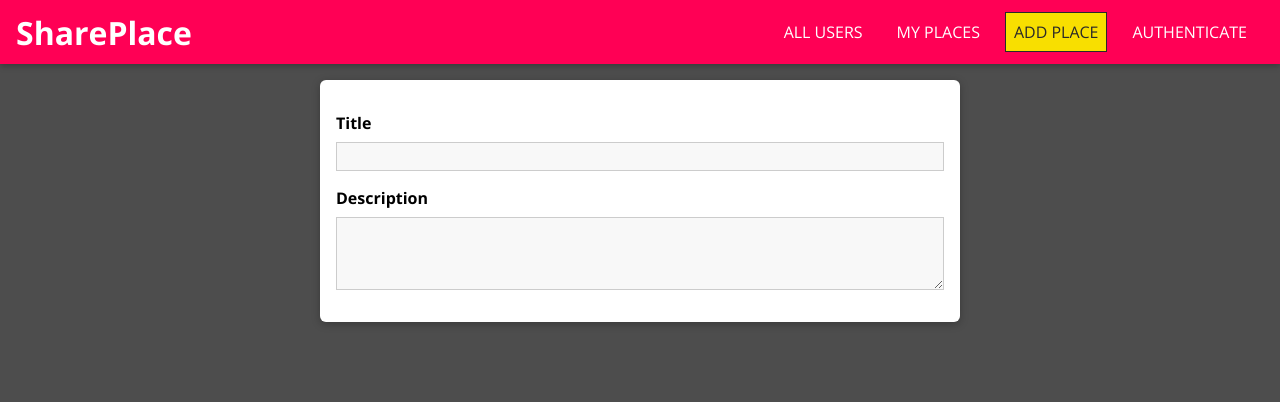
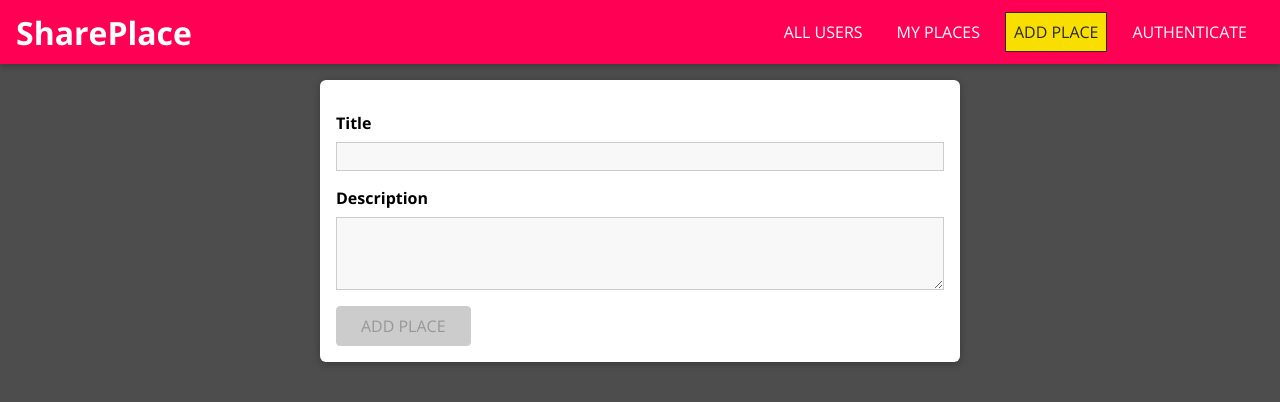
Before and after one commit to mariocooper/share-place, a React (Create React App) app: page /places/new in a window 1280 px wide. Shown: the top 402 px of the page. Built offline with nearby package versions, Linux system fonts and the light colour scheme.

Commit message:
now managing state in NewPlace form

```diff
--- a/src/places/pages/NewPlace.js
+++ b/src/places/pages/NewPlace.js
@@ -1,12 +1,51 @@
-import React, { useCallback } from "react";
+import React, { useCallback, useReducer } from "react";
 import Input from "../../shared/components/FormElements/Input";
+import Button from "../../shared/components/FormElements/Button";
 import { VALIDATOR_MINLENGTH, VALIDATOR_REQUIRE } from "../../shared/util/validators";
 import "./NewPlace.css";
 
+const formReducer = (state, action) => {
+  switch (action.type) {
+    case 'INPUT_CHANGE':
+      let  formIsValid = true;
+      for (const inputId in state.inputs) {
+        if (inputId === action.inputId) {
+          formIsValid = formIsValid && action.isValid;
+        } else {
+          formIsValid = formIsValid && state.inputs[inputId].isValid;
+        }
+      }
+      return {
+        ...state,
+        inputs: {
+          ...state.inputs,
+          [action.inputId]: { value: action.value, isValid: action.isValid}
+        },
+        isValid: formIsValid
+      };
+    default:
+      return state;
+  }
+};
+
 const NewPlace = () => {
-  const titleInputHandler = useCallback((id, value, isValid) => {}, []);
-  const descriptionInputHandler = useCallback((id, value, isValid) => {}, []);
+  const [formState, dispatch] = useReducer(formReducer, {
+    inputs:{
+      title: {
+        value: '',
+        isValid: false
+      },
+      description: {
+        value: '',
+        isValid: false
+      }
+    },
+    isValid: false
+  });
 
+  const inputHandler = useCallback((id, value, isValid) => {
+    dispatch({type: 'INPUT_CHANGE', value: value, isValid: isValid, inputId: id})
+  }, []);
 
   return (
     <form className="place-form">
@@ -17,7 +56,7 @@ const NewPlace = () => {
         label="Title"
         validators={[VALIDATOR_REQUIRE()]}
         errorText="Please enter a valid title"
-        onInput={titleInputHandler}
+        onInput={inputHandler}
       />
       <Input
         id="description"
@@ -25,8 +64,9 @@ const NewPlace = () => {
         label="Description"
         validators={[VALIDATOR_MINLENGTH(5)]}
         errorText="Please enter a valid description (at least 5 characters)"
-        onInput={descriptionInputHandler}
+        onInput={inputHandler}
       />
+      <Button type="submit" disabled={!formState.isValid}>ADD PLACE</Button>
     </form>
   );
 };
```
